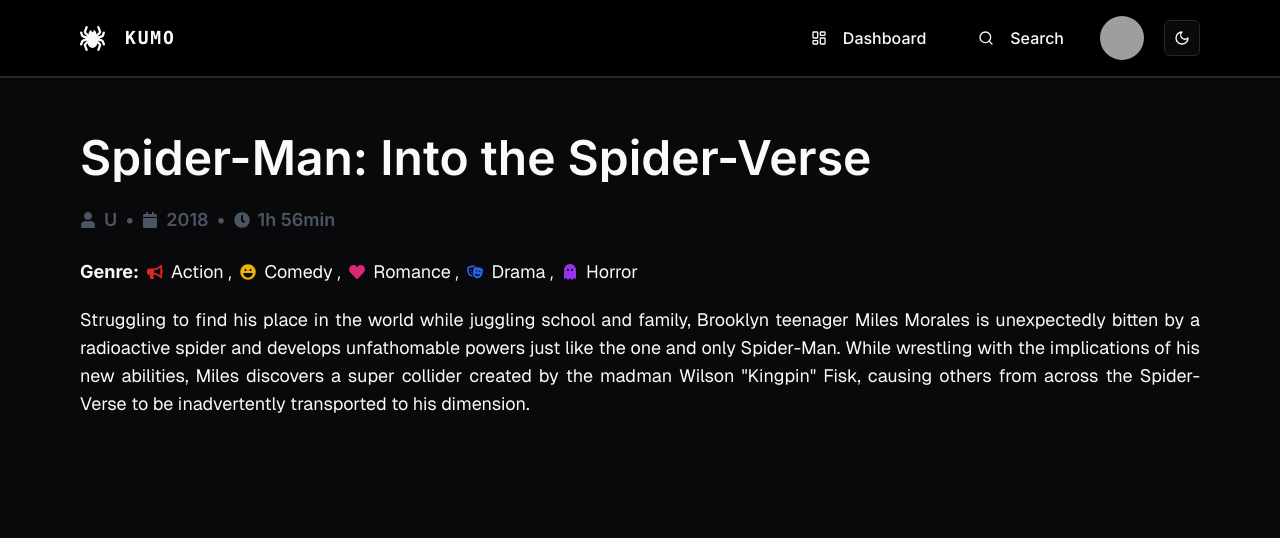
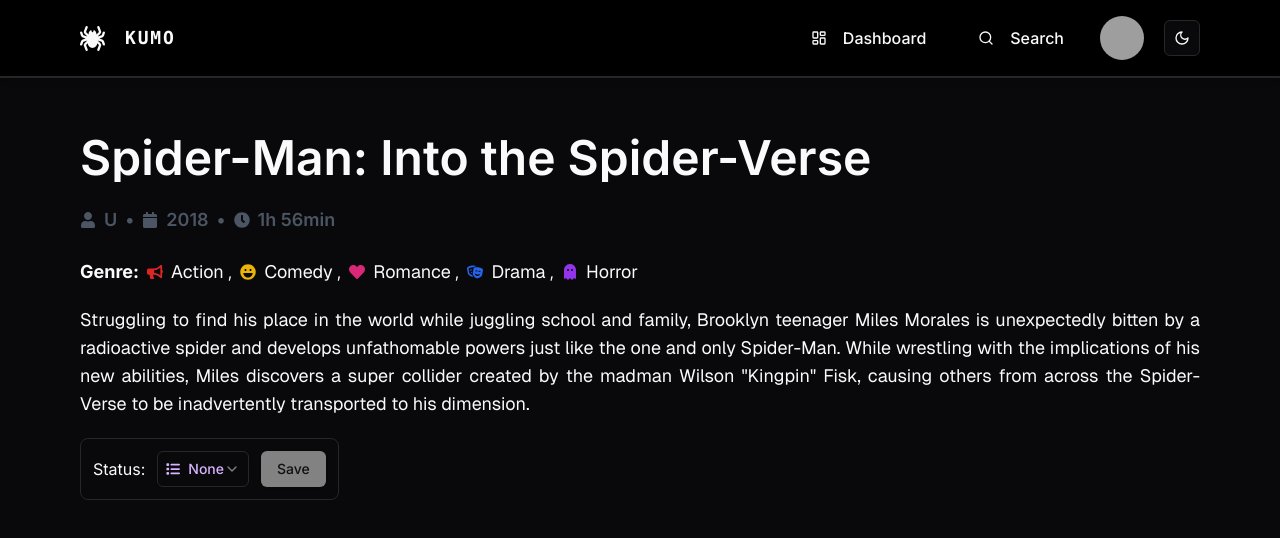
Before and after one commit to sakthilkv/kumo-client, a React (Vite) app: page /movie in a window 1280 px wide. Shown: the top 538 px of the page. Built offline with nearby package versions, Linux system fonts and the light colour scheme; grey boxes are pictures that could not be loaded.

Commit message:
status change in movie

```diff
--- /dev/null
+++ b/src/components/SelectStatus.tsx
@@ -0,0 +1,52 @@
+import { SelectContent, SelectGroup, SelectItem, SelectLabel } from '@/components/ui/select'
+import {
+	FaCheck,
+	FaCirclePause,
+	FaCirclePlay,
+	FaList,
+	FaCircleXmark,
+	FaCalendarDays,
+} from 'react-icons/fa6'
+interface IconWithNameProps {
+	icon: React.ReactNode
+	name: string
+}
+
+const IconWithName: React.FC<IconWithNameProps> = ({ icon, name }) => {
+	return (
+		<div className="flex items-center gap-2 dark:text-purple-300">
+			{icon}
+			{name}
+		</div>
+	)
+}
+
+const SelectStatusComponent = () => {
+	return (
+		<SelectContent>
+			<SelectGroup>
+				<SelectLabel>Status</SelectLabel>
+				<SelectItem value="none">
+					<IconWithName icon={<FaList />} name="None" />
+				</SelectItem>
+				<SelectItem value="ongoing">
+					<IconWithName icon={<FaCirclePlay />} name="Ongoing" />
+				</SelectItem>
+				<SelectItem value="completed">
+					<IconWithName icon={<FaCheck />} name="Completed" />
+				</SelectItem>
+				<SelectItem value="dropped">
+					<IconWithName icon={<FaCircleXmark />} name="Dropped" />
+				</SelectItem>
+				<SelectItem value="paused">
+					<IconWithName icon={<FaCirclePause />} name="Paused" />
+				</SelectItem>
+				<SelectItem value="planned">
+					<IconWithName icon={<FaCalendarDays />} name="Planned" />
+				</SelectItem>
+			</SelectGroup>
+		</SelectContent>
+	)
+}
+
+export default SelectStatusComponent
--- a/src/pages/MovieSpotlight.tsx
+++ b/src/pages/MovieSpotlight.tsx
@@ -1,3 +1,6 @@
+import { useState, useEffect } from 'react'
+import SelectStatus from '@/components/SelectStatus'
+import { Select, SelectTrigger, SelectValue } from '@/components/ui/select'
 import {
 	FaUser,
 	FaCalendar,
@@ -10,7 +13,8 @@
 	FaLaugh,
 } from 'react-icons/fa'
 import { FaFilm, FaMusic, FaBook, FaHeart } from 'react-icons/fa'
-import { GeistSans } from 'geist/font/sans'
+import { Button } from '@/components/ui/button'
+
 interface GenresParserProps {
 	genres: string[]
 }
@@ -34,15 +38,29 @@
 				<div key={index} className="flex items-center">
 					{genreIcons[genre] || <FaFilm />}
 					<span className="md:text-lg ml-2 font-geist">{genre}</span>
-					{index < genres.length - 1 && <span className="mx-1">,</span>}{' '}
+					{index < genres.length - 1 && <span className="mx-1">,</span>}
 				</div>
 			))}
 		</div>
 	)
 }
-export default function MovieSpotlight() {
-	const id = window.location.href.split('/').filter(Boolean).pop()
+
+const MovieSpotlight: React.FC = () => {
+	const [selectedStatus, setSelectedStatus] = useState<string>('')
+	const [movieId, setMovieId] = useState<string | null>(null)
+	const [isButtonDisabled, setIsButtonDisabled] = useState<boolean>(true)
+	useEffect(() => {
+		// Safely access window.location
+		const id = window.location.href.split('/').filter(Boolean).pop()
+		setMovieId(id || null)
+	}, [])
+
+	const handleStatusChange = (value: string) => {
+		setSelectedStatus(value)
+		setIsButtonDisabled(value === 'none') // Enable button if value is not 'none'
+	}
 	const genres = ['Action', 'Comedy', 'Romance', 'Drama', 'Horror']
+
 	return (
 		<>
 			<div className="flex flex-col md:flex-row w-full">
@@ -50,12 +68,12 @@
 					<img
 						src="https://image.tmdb.org/t/p/w600_and_h900_bestv2/iiZZdoQBEYBv6id8su7ImL0oCbD.jpg"
 						alt="Image"
-						className="w-[30rem] rounded-md h-auto "
+						className="w-[30rem] rounded-md h-auto"
 					/>
 				</div>
 				<div className="flex flex-col items-left ml-10 mt-14 gap-2">
 					<div className="md:w-[80rem] overflow-hidden">
-						<span className="text-xl md:text-5xl mt-3 font-semibold w-96 text-balance ">
+						<span className="text-xl md:text-5xl mt-3 font-semibold w-96 text-balance">
 							Spider-Man: Into the Spider-Verse
 						</span>
 					</div>
@@ -86,8 +104,21 @@
 							inadvertently transported to his dimension.
 						</span>
 					</div>
+
+					<div className="flex flex-row items-center gap-3 mt-3 border rounded-lg w-fit p-3">
+						<span>Status:</span>
+						<Select defaultValue="none" onValueChange={handleStatusChange}>
+							<SelectTrigger className="w-fit font-medium px-2 text-sm border">
+								<SelectValue placeholder="Select" />
+							</SelectTrigger>
+							<SelectStatus />
+						</Select>
+						<Button disabled={isButtonDisabled}>Save</Button>
+					</div>
 				</div>
 			</div>
 		</>
 	)
 }
+
+export default MovieSpotlight
```
